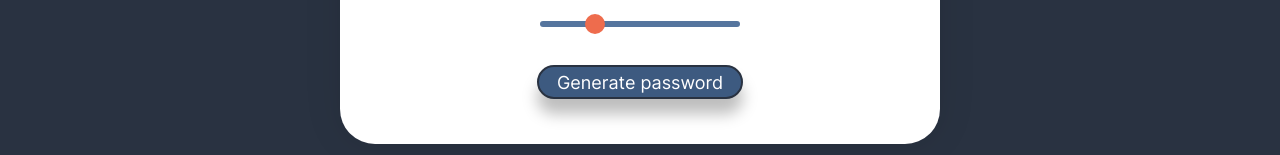
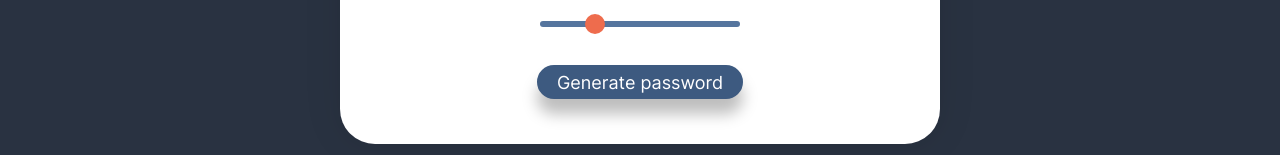
Before and after one commit to ilefM/password-generator, a React (Create React App) app: page / in a window 1280 px wide. Shown: the part 378-533 px from the top of the page. Built offline with nearby package versions, Linux system fonts and the light colour scheme.

Commit message:
changing password border button

```diff
--- a/src/components/GenerateButton/styles.ts
+++ b/src/components/GenerateButton/styles.ts
@@ -14,7 +14,7 @@ export const Button = styled.button`
     font-weight: 400;
     margin-top: 2em;
     padding: 0.25em 1em;
-    border: 2px solid ${(props) => props.theme.palette.background};
+    border: 2px solid ${(props) => props.theme.palette.primary};
     border-radius: 30px;
     display: block;
     cursor: pointer;
```
